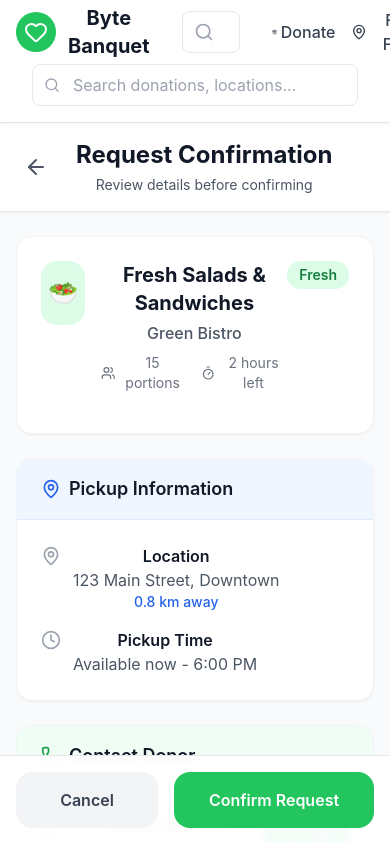
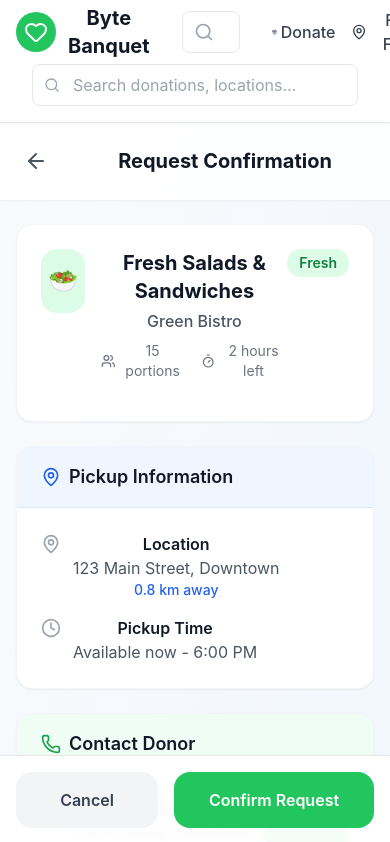
Before and after one commit to Iampriyanshu2503/RescueNet, a React (Create React App) app in the folder frontend/: page /food-listings/1 in a window 390 px wide. Shown: the top 842 px of the page. Built offline with nearby package versions, Linux system fonts and the light colour scheme.

Commit message:
Improve header responsiveness in FoodFeed
cgen-5e8fd8e7f2b24b00b82c480dc08b00a0

```diff
--- a/frontend/src/components/recepient/FoodFeed.tsx
+++ b/frontend/src/components/recepient/FoodFeed.tsx
@@ -114,20 +114,20 @@ export default function RequestConfirmationPage() {
     }
 
     return (
-        <div className="min-h-screen bg-gray-50">
+        <div className="min-h-screen bg-gradient-to-br from-gray-50 to-blue-50">
             {/* Header */}
-            <div className="bg-white shadow-sm border-b border-gray-200">
+            <div className="bg-white/90 backdrop-blur-sm shadow-sm border-b border-white/20 sticky top-0 z-10">
                 <div className="max-w-4xl mx-auto px-4 sm:px-6 lg:px-8">
                     <div className="flex items-center py-4">
                         <button
                             onClick={handleBack}
-                            className="mr-4 p-2 hover:bg-gray-100 rounded-full transition-colors"
+                            className="mr-4 p-2 hover:bg-gray-100 rounded-full transition-all duration-300 hover:scale-110"
                         >
                             <ArrowLeft className="w-6 h-6 text-gray-600" />
                         </button>
-                        <div>
-                            <h1 className="text-2xl font-bold text-gray-900">Request Confirmation</h1>
-                            <p className="text-sm text-gray-600 mt-1">Review details before confirming</p>
+                        <div className="flex-1">
+                            <h1 className="text-xl sm:text-2xl font-bold text-gray-900">Request Confirmation</h1>
+                            <p className="text-sm text-gray-600 mt-1 hidden sm:block">Review details before confirming</p>
                         </div>
                     </div>
                 </div>
```
